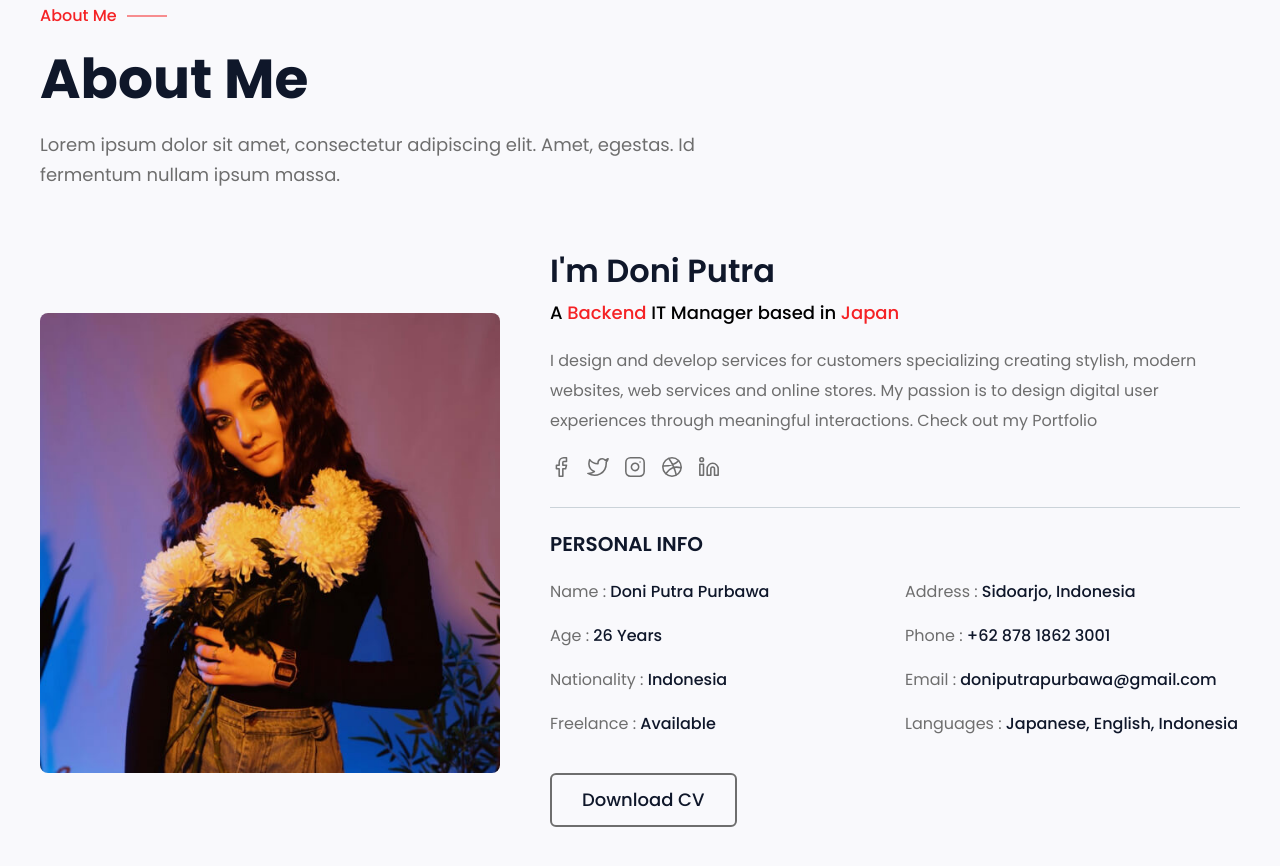
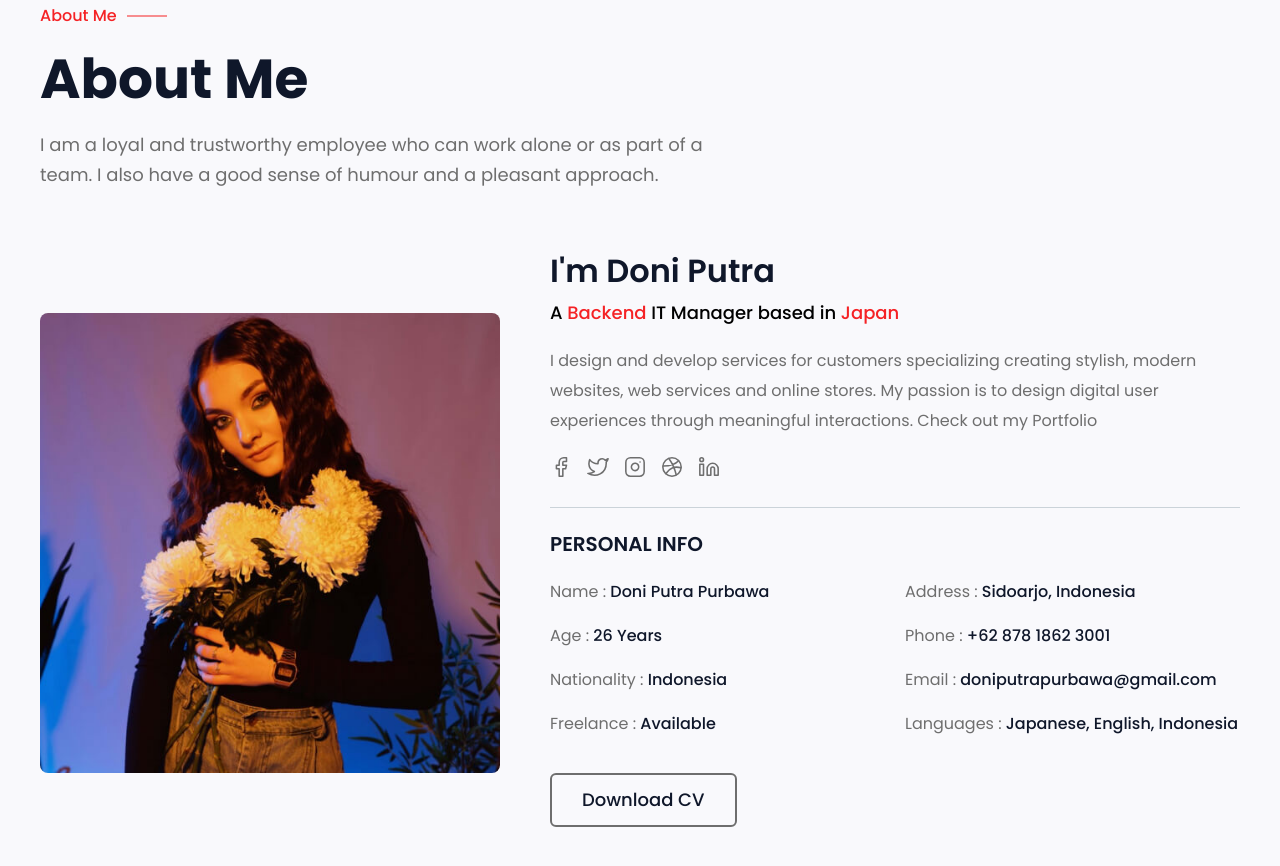
Before and after one commit to doni404/portfolio-public-reactjs, a React (Create React App) app: page / in a window 1280 px wide. Shown: the part 920-1786 px from the top of the page. Built offline with nearby package versions, Linux system fonts and the light colour scheme.

Commit message:
fix : update simple about me texting

```diff
--- a/src/views/Home.jsx
+++ b/src/views/Home.jsx
@@ -27,8 +27,8 @@ const Home = () => {
             <span>About Me</span>
             <h2>About Me</h2>
             <p>
-              Lorem ipsum dolor sit amet, consectetur adipiscing elit. Amet,
-              egestas. Id fermentum nullam ipsum massa.
+            I am a loyal and trustworthy employee who can work alone or as part of a team.
+            I also have a good sense of humour and a pleasant approach.
             </p>
           </div>
           {/* End .beny_tm_title */}
```
